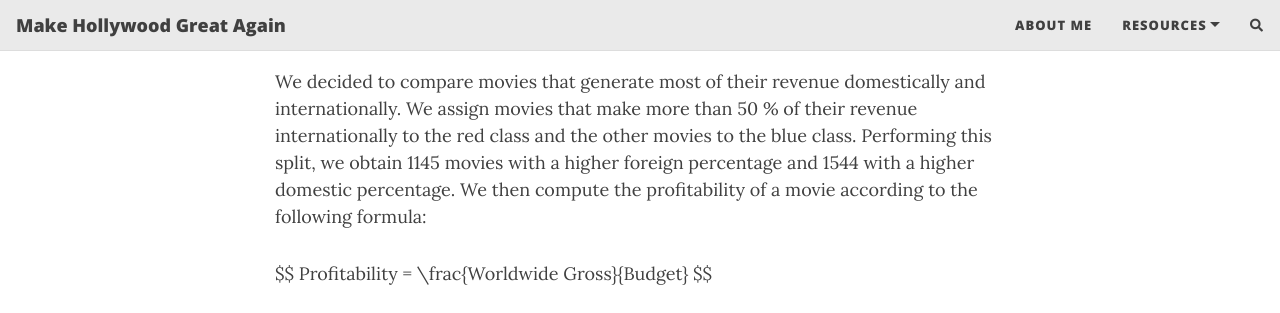
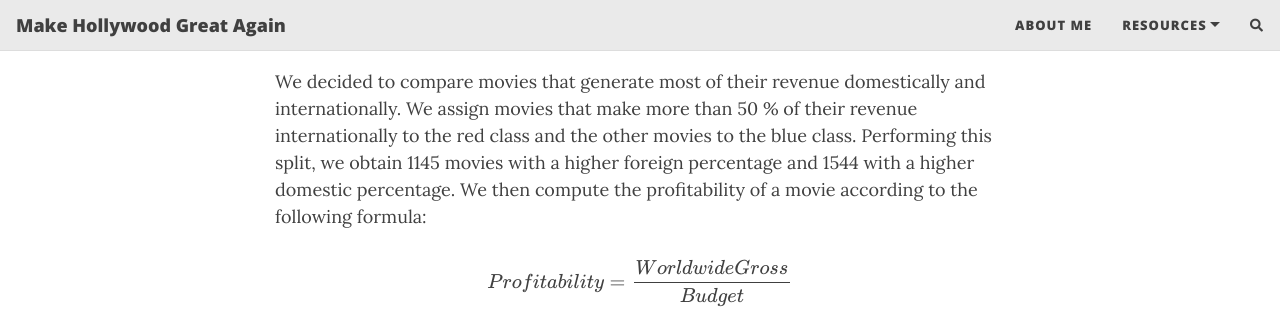
Before and after one commit to epfl-ada/ada-2024-project-thelordsofdata, a Jekyll site: the page built from index.md, in a window 1280 px wide and 900 px high, scrolled down 1649 px, cut to the strip 0-313 px from the top of the window. Built offline with Jekyll 4.4.1, drawn with Linux system fonts in a browser that asks for light colours; nearby versions of some CDN libraries; formulas are drawn with MathJax 3; comment, search, counter and statistics services are not loaded; part of the change alters nothing that is shown.

```diff
--- a/_layouts/base.html
+++ b/_layouts/base.html
@@ -37,5 +37,4 @@ common-js:
 
 </body>
 </html>
-<script src=”https://polyfill.io/v3/polyfill.min.js?features=es6"></script>
-<script id=”MathJax-script” async src=”https://cdn.jsdelivr.net/npm/mathjax@3/es5/tex-mml-chtml.js"></script>
+<script type="text/javascript" src="http://cdn.mathjax.org/mathjax/latest/MathJax.js?config=TeX-AMS-MML_HTMLorMML"></script>
```
